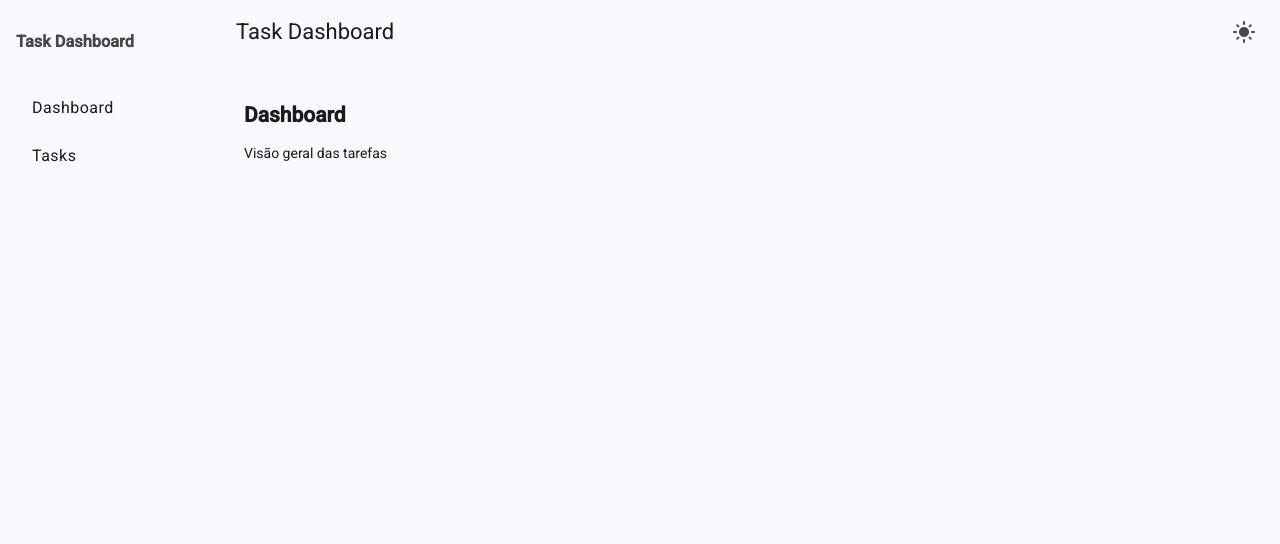
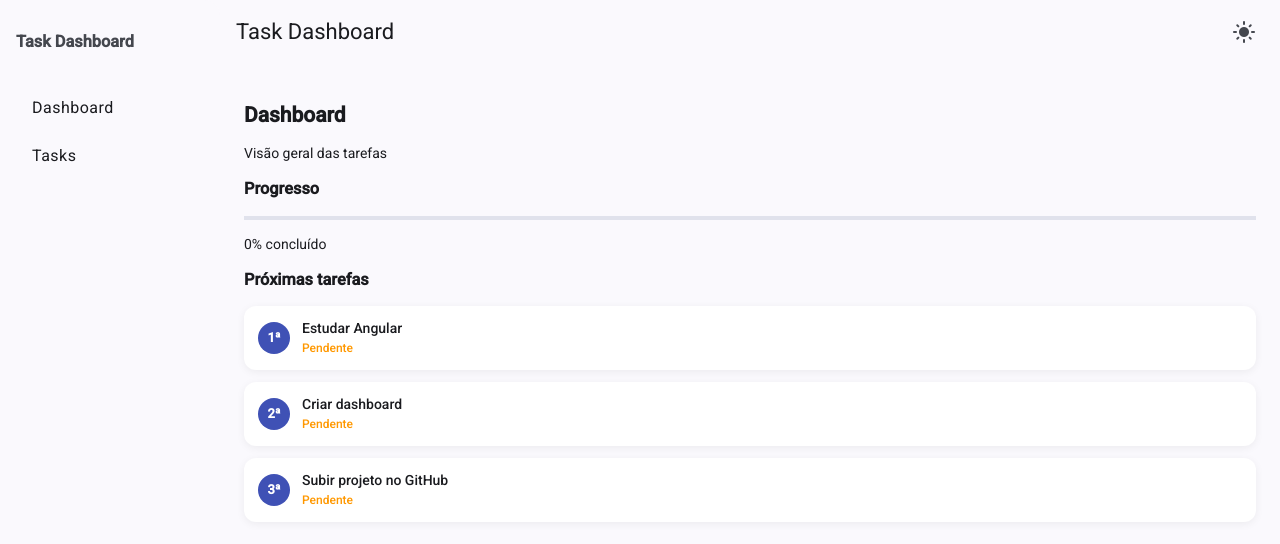
Before and after one commit to Thiagogmr1/Angular-task-dashboard, an Angular app: page /dashboard in a window 1280 px wide. Shown: the top 544 px of the page. Built offline with nearby package versions, Linux system fonts and the light colour scheme.

Commit message:
feat: novo style para as tasks pendentes na page Dashboard

```diff
--- a/src/app/pages/dashboard/dashboard.html
+++ b/src/app/pages/dashboard/dashboard.html
@@ -1,2 +1,27 @@
 <h2>Dashboard</h2>
 <p>Visão geral das tarefas</p>
+
+<h3>Progresso</h3>
+
+    <div class="progress-container">
+        <mat-progress-bar mode="determinate" [value]="progress"></mat-progress-bar>
+    </div>
+
+<p>{{ progress }}% concluído</p>
+
+<h3>Próximas tarefas</h3>
+
+<div class="top-tasks-container" *ngIf="top3pending.length; else empty">
+    <div class="task-card" *ngFor="let task of top3pending; let i = index">
+        <div class="task-rank">{{ i + 1 }}ª</div>
+
+        <div class="task-content">
+            <p class="task-title">{{ task.title }}</p>
+            <span class="task-status">Pendente</span>
+        </div>
+    </div>
+</div>
+
+<ng-template #empty>
+    <p>Nenhuma tarefa pendente 🎉</p>
+</ng-template>
--- a/src/app/pages/dashboard/dashboard.scss
+++ b/src/app/pages/dashboard/dashboard.scss
@@ -0,0 +1,59 @@
+.top-tasks-container {
+    display: flex;
+    flex-direction: column;
+    gap: 12px;
+}
+
+.task-card {
+    display: flex;
+    align-items: center;
+    gap: 12px;
+
+    background: #ffffff;
+    padding: 12px 14px;
+    border-radius: 12px;
+
+    box-shadow: 0 2px 8px rgba(0, 0, 0, 0.06);
+    transition: all 0.2s ease;
+}
+
+.task-card:hover {
+    transform: translateY(-2px);
+    box-shadow: 0 6px 16px rgba(0, 0, 0, 0.08);
+}
+
+.task-rank {
+    min-width: 32px;
+    height: 32px;
+    border-radius: 50%;
+
+    display: flex;
+    align-items: center;
+    justify-content: center;
+
+    background: #3f51b5;
+    color: #fff;
+    font-weight: 600;
+    font-size: 13px;
+}
+
+.task-content {
+    display: flex;
+    flex-direction: column;
+}
+
+.task-title {
+    margin: 0;
+    font-weight: 500;
+}
+
+.task-status {
+    font-size: 12px;
+    font-weight: 500;
+    color: #ff9800;
+}
+
+.empty-text {
+    opacity: 0.7;
+    font-style: italic;
+}
--- a/src/app/pages/dashboard/dashboard.ts
+++ b/src/app/pages/dashboard/dashboard.ts
@@ -1,11 +1,42 @@
-import { Component } from '@angular/core';
+import { CommonModule } from '@angular/common';
+import { Component, OnInit } from '@angular/core';
+import { TasksService } from '../../services/TasksService';
+import { Task } from '../../models/tasks';
+import { MatProgressBarModule } from '@angular/material/progress-bar';
+import { MatListModule } from '@angular/material/list';
 
 @Component({
   selector: 'app-dashboard',
-  imports: [],
+  standalone: true,
   templateUrl: './dashboard.html',
   styleUrl: './dashboard.scss',
+  imports: [CommonModule, MatProgressBarModule, MatListModule]
 })
-export class Dashboard {
+export class Dashboard implements OnInit {
 
+  total = 0;
+  done = 0;
+  progress = 0;
+  top3pending: Task[] = [];
+
+  constructor(private tasksService: TasksService) { }
+
+  ngOnInit(): void {
+    this.calculateStats();
+  }
+
+  private calculateStats(): void {
+    const tasks = this.tasksService.getTasks();
+
+    this.total = tasks.length;
+    this.done = tasks.filter(t => t.done).length;
+
+    this.progress = this.total === 0
+      ? 0
+      : Math.round((this.done / this.total) * 100);
+
+    this.top3pending = tasks
+      .filter(t => !t.done)
+      .slice(0, 3);
+  }
 }
--- a/src/app/pages/tasks/tasks.scss
+++ b/src/app/pages/tasks/tasks.scss
@@ -16,7 +16,7 @@
 }
 
 .task-card.done {
-    opacity: 0.6;
+    opacity: 0.8;
     text-decoration: line-through;
 }
 
--- a/src/styles.scss
+++ b/src/styles.scss
@@ -36,3 +36,24 @@ body.dark-theme {
   box-shadow 250ms ease;
   transition: all 0.5s;
 }
+
+// Dark mode para os cards de tarefas pendentes na dashboard
+
+body.dark-theme .task-card {
+  background: #1e1e1e;
+  color: #f1f1f1;
+  box-shadow: 0 2px 10px rgba(0, 0, 0, 0.7);
+}
+
+body.dark-theme .task-title {
+  color: #f1f1f1;
+}
+
+body.dark-theme .task-status {
+  color: #ffca28;
+}
+
+body.dark-theme .task-rank {
+  background: #5c6bc0;
+  color: #fff;
+}
```
